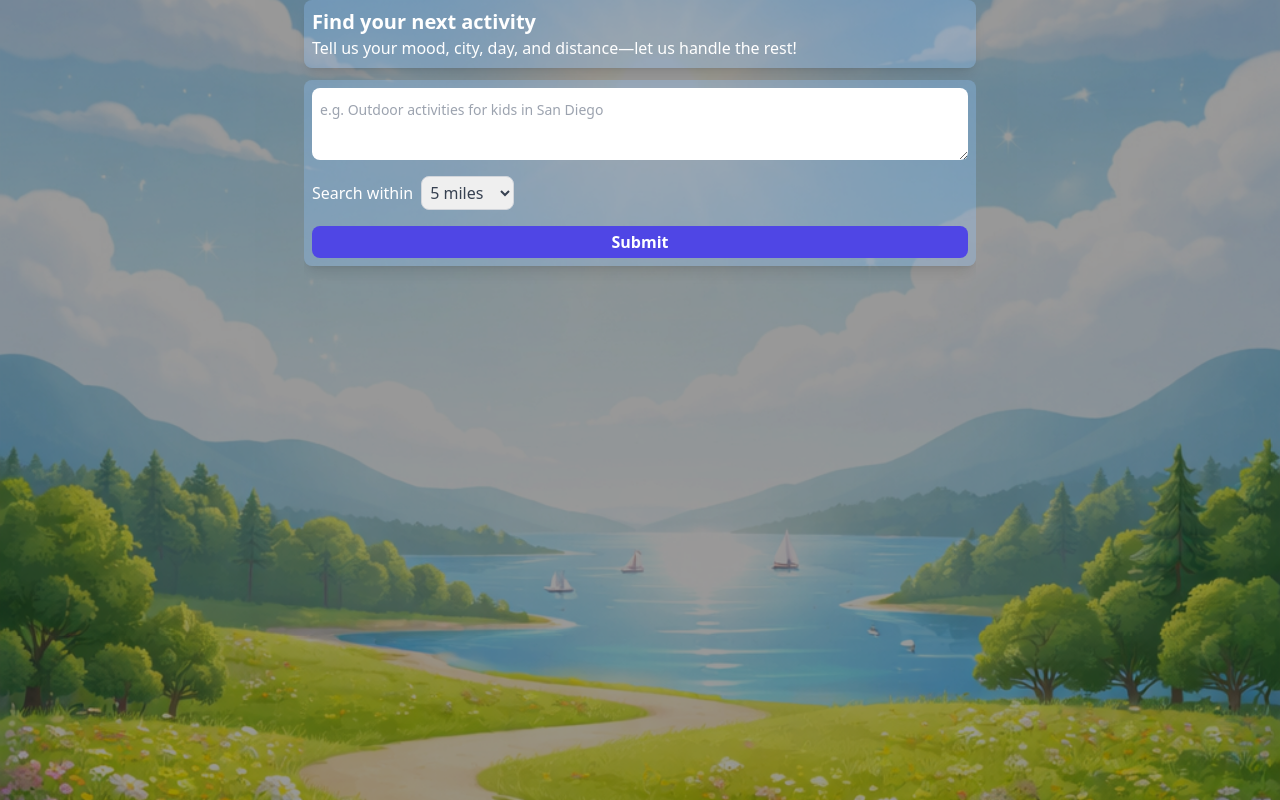
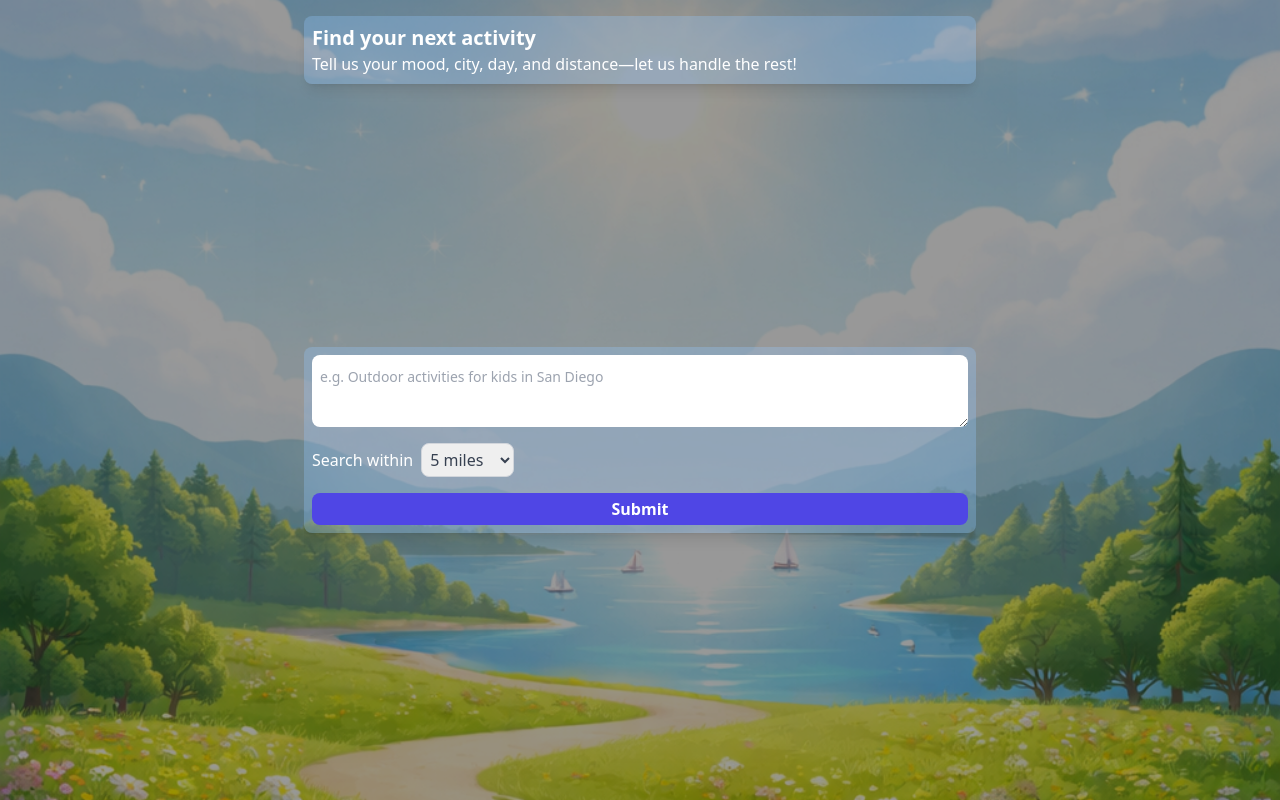
Before and after one commit to david-yang2/activity-finder, a React (Vite) app: page / in a window 1280 px wide. Built offline with nearby package versions, Linux system fonts and the light colour scheme; no server answers.

Commit message:
rearranged files

```diff
--- a/utils/webSearchModel.js
+++ b/backend_utils/webSearchModel.js
@@ -27,6 +27,8 @@ export const webSearchModel = async (query, distance) => {
         - Date and Time Occurring (string in ISO format)
         - Cost (string)
 
+
+      If no time is provided. Just return the date. do not try to guess the time
 
 
       Here is an example response:
--- a/src/App.jsx
+++ b/src/App.jsx
@@ -15,6 +15,7 @@ const App = () => {
 
   return (
     <div
+      id="app"
       className="h-full w-full flex items-center justify-center p-4 relative"
       style={{
         backgroundImage: "url(/backgroundImg.png)",
@@ -25,11 +26,11 @@ const App = () => {
     >
       {/* overlay */}
       <div className="absolute inset-0 bg-black/40 z-10"></div>
-      <div className="h-screen w-full flex flex-col max-w-3xl z-20 justify-center items-center">
+      <div className="h-full w-full flex flex-col max-w-3xl z-20 justify-center items-center">
         <Header />
         <div
           id="components"
-          className="flex flex-col w-full max-w-2xl gap-6 flex-grow overflow-hidden"
+          className="flex flex-col justify-around w-full max-w-2xl gap-6 flex-grow overflow-hidden"
         >
           <InputComponent
             userInput={userInput}
```
Also changed, not shown: backend_utils/AIModel.js (renamed from utils/AIModel.js), backend_utils/extractWeatherModel.js (renamed from utils/extractWeatherModel.js), backend_utils/formatWeatherQuery.js (renamed from utils/formatWeatherQuery.js), backend_utils/helperFunctions.js (renamed from utils/helperFunctions.js), frontend_utils/api.js (renamed from utils/api.js), 1 other file (tests, documents, lock files or other folders).
